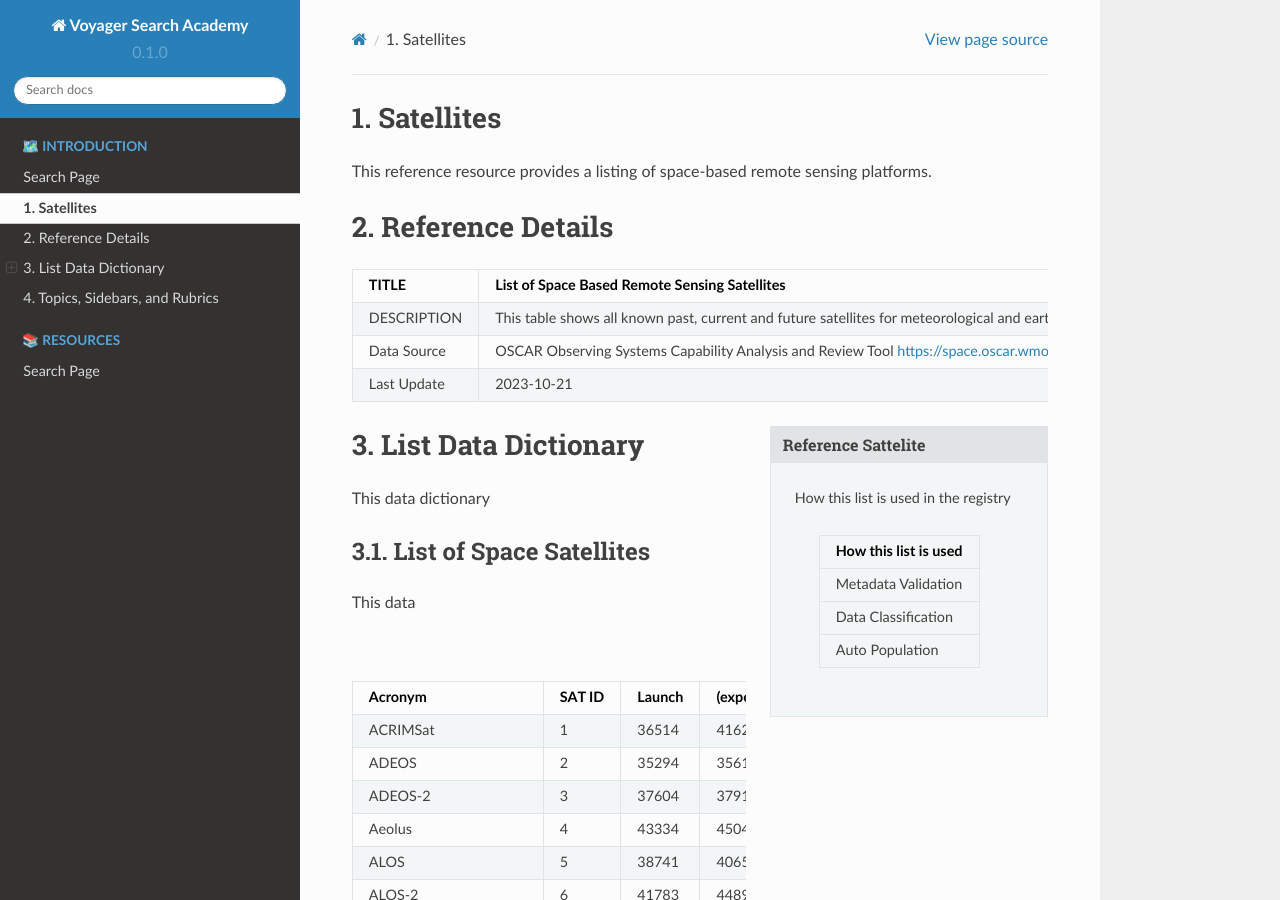
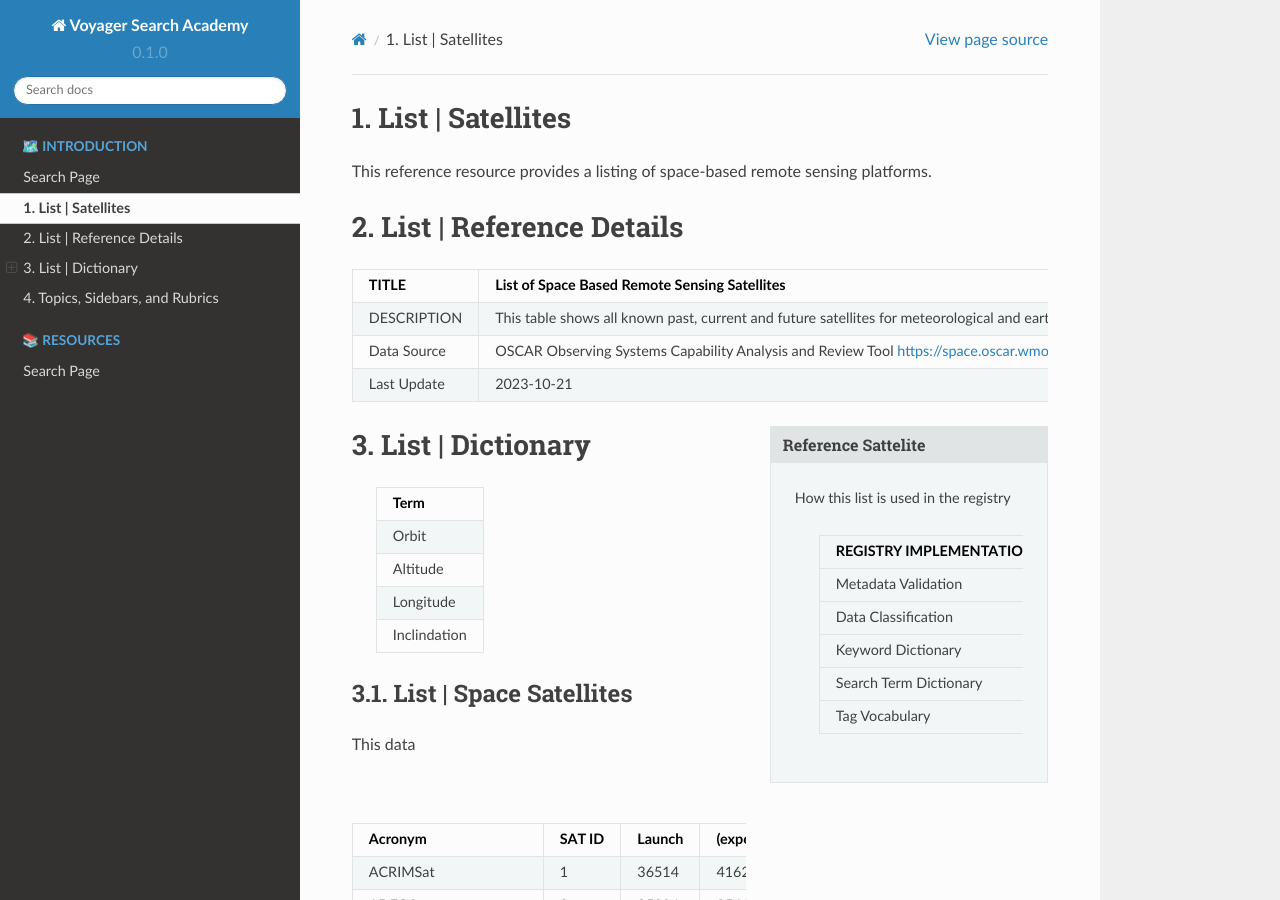
Before and after one commit to voyagersearch/academy, a Sphinx documentation site: the page built from docs/source/references/satellite/satellite.rst, in a window 1280 px wide and 900 px high. Built offline with Sphinx 7.4.7 and the Read the Docs theme 2.0.0, drawn with Linux system fonts in a browser that asks for light colours; pages that are not in the unit, such as notebooks, are missing from menus.

Commit message:
Update satellite.rst

```diff
--- a/docs/source/references/satellite/satellite.rst
+++ b/docs/source/references/satellite/satellite.rst
@@ -3,12 +3,12 @@
    :description: Reference Resource | Provides a list of satellites
    :keywords: terms, term, reference, reference resource, satellite, satellites, instrument
 
-Satellites
+List | Satellites
 -------------------------------
 
 This reference resource provides a listing of space-based remote sensing platforms.
 
-Reference Details
+List | Reference Details
 -----------
 
 +----------------+-----------------------------------------------------------------+
@@ -27,22 +27,37 @@ Reference Details
 .. sidebar:: Reference Sattelite
    :subtitle: How this list is used in the registry
 
+    +-------------------------+
+    | REGISTRY IMPLEMENTATION |
+    +=========================+
+    | Metadata Validation     |
+    +-------------------------+
+    | Data Classification     |
+    +-------------------------+
+    | Keyword Dictionary      |
+    +-------------------------+
+    | Search Term Dictionary  |
+    +-------------------------+
+    | Tag Vocabulary          |
+    +-------------------------+
+
+List | Dictionary
+-----------
+
     +-----------------------+
-    | How this list is used |
+    | Term                  |
     +=======================+
-    | Metadata Validation   |
+    | Orbit                 |
     +-----------------------+
-    | Data Classification   |
+    | Altitude              |
     +-----------------------+
-    | Auto Population       |
+    | Longitude             |
+    +-----------------------+
+    | Inclindation          |
     +-----------------------+
 
-List Data Dictionary
------------
 
-This data dictionary
-
-List of Space Satellites
+List | Space Satellites
 ~~~~~~~~~
 
 This data
```
